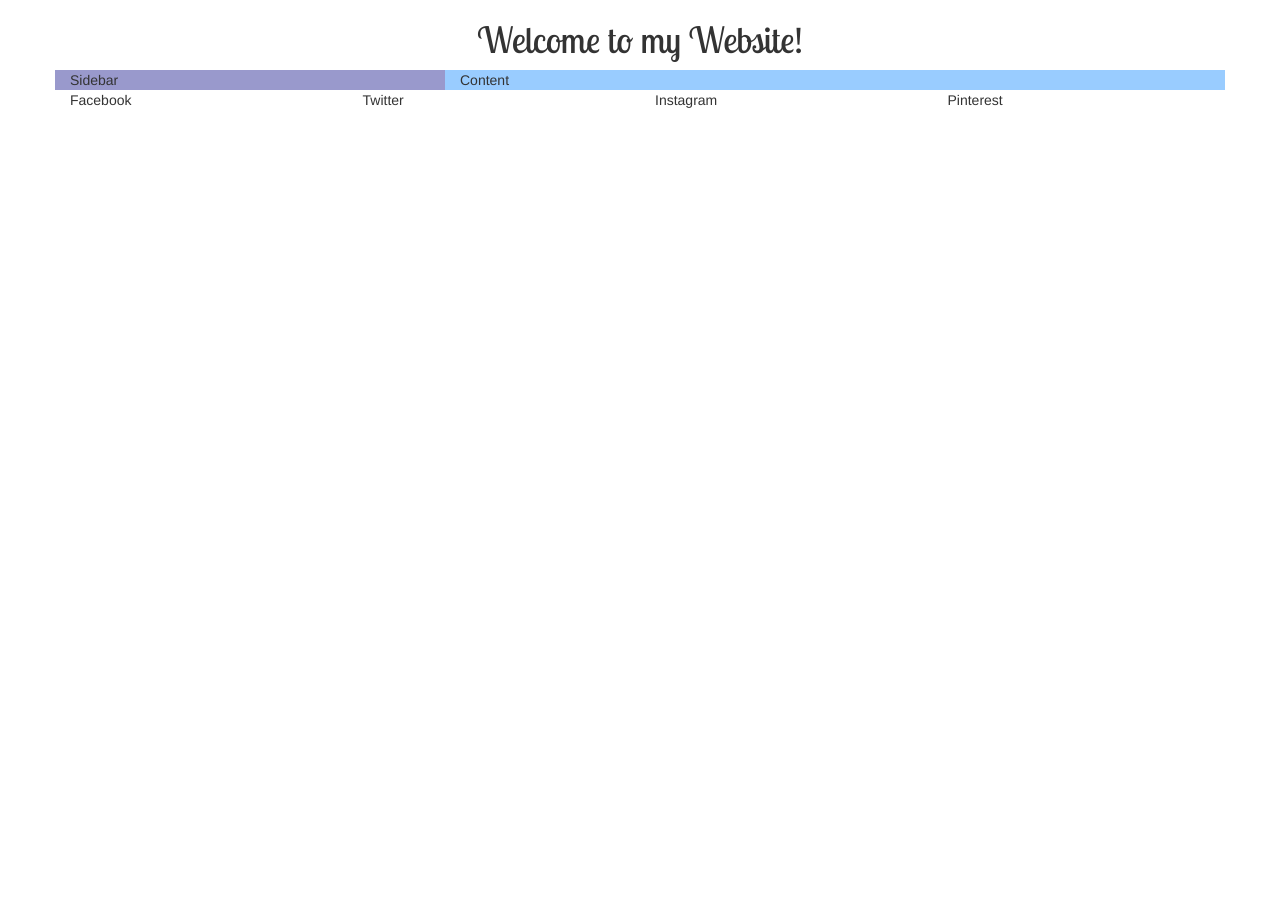
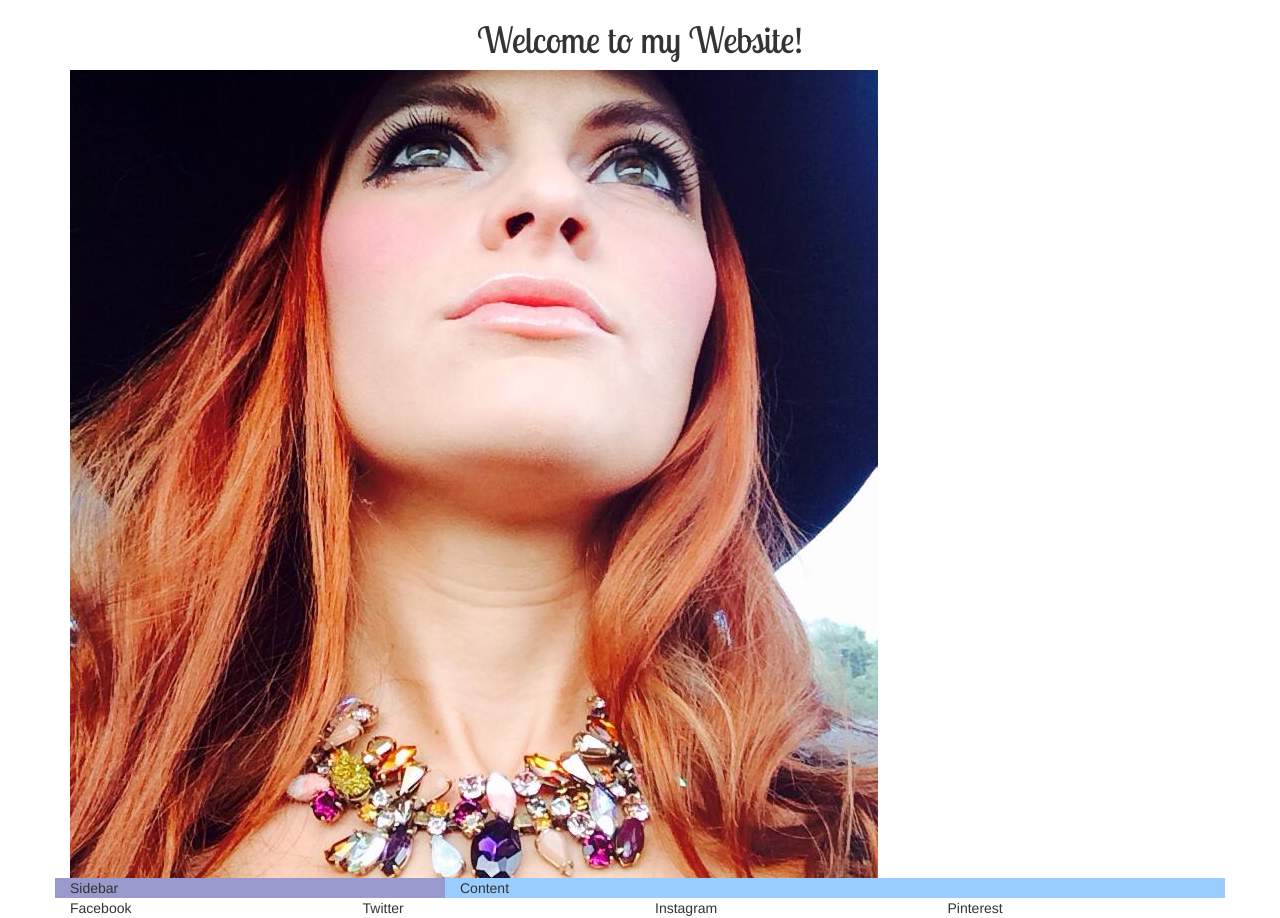
Before and after one commit to missalana00/playingwithbootstrap, a plain HTML site: page index.html in a window 1280 px wide. Before the commit the page ends 800 px from the top, so only its background shows below. Drawn offline with nearby package versions, Linux system fonts and the light colour scheme.

Commit message:
Changed index and added image

```diff
--- a/index.html
+++ b/index.html
@@ -14,6 +14,7 @@
 			<div class="row">
 				<div class="col-md-12">
 					<h1>Welcome to my Website!</h1>
+					<img src="images/MM.jpg">
 				</div>
 			</div>
 
```
Also changed, not shown: images/MM.jpg (added), 2 other files.
